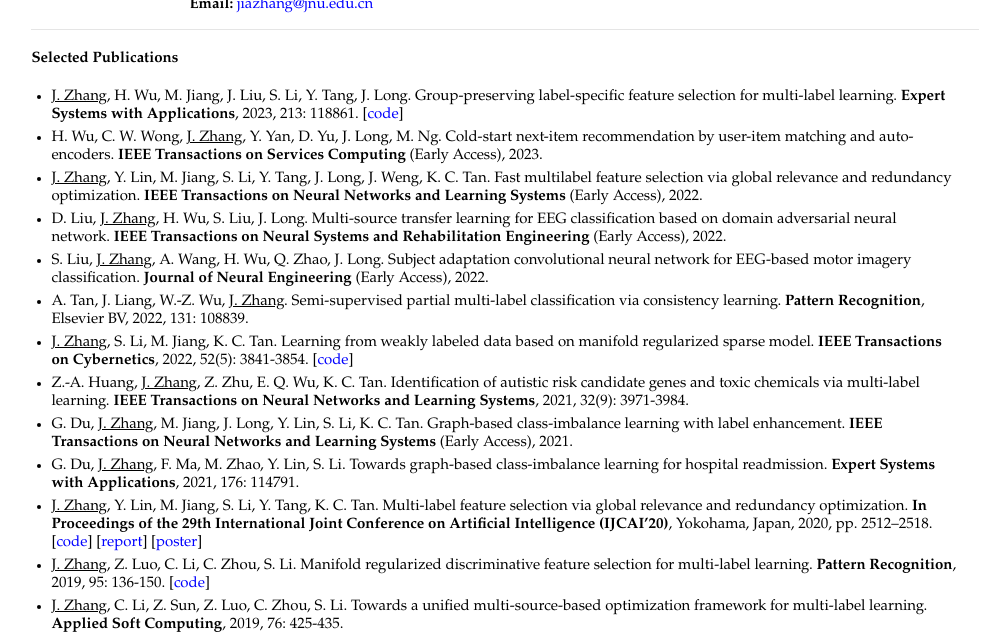
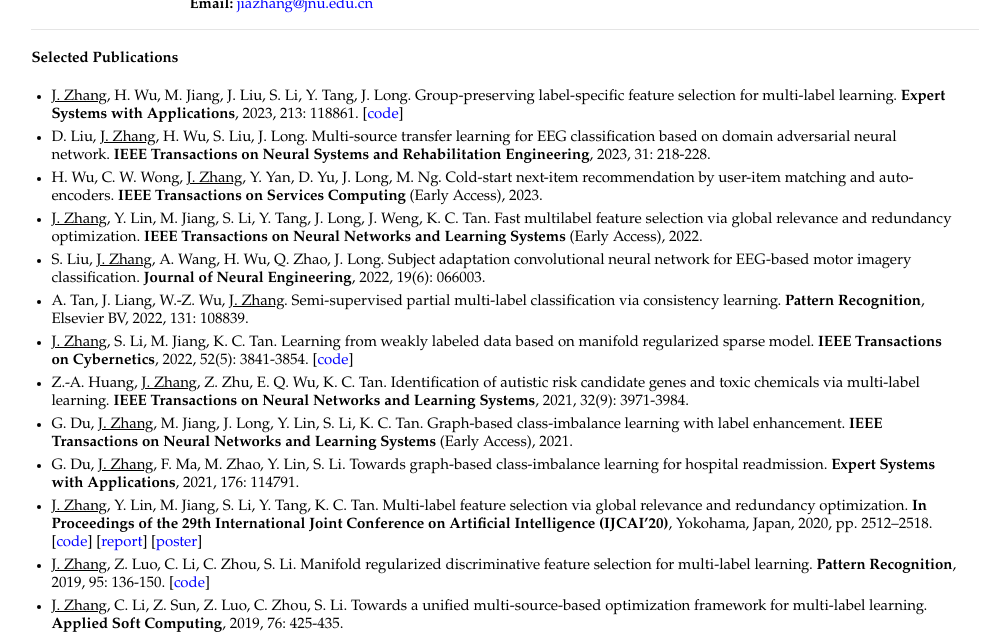
Before and after one commit to jiazhang-ml/jiazhang-ml.github.io, a Jekyll site: the page built from index.md, in a window 1280 px wide and 900 px high, cut to the strip 267-900 px from the top of the window. Shown: the whole strip, without its empty margins (135-1122 px from the left). Built offline with Jekyll 4.4.1, drawn with Linux system fonts in a browser that asks for light colours.

Commit message:
Update index.md

```diff
--- a/index.md
+++ b/index.md
@@ -17,10 +17,10 @@ layout: default
 #### Selected Publications
 
 * <u>J. Zhang</u>, H. Wu, M. Jiang, J. Liu, S. Li, Y. Tang, J. Long. Group-preserving label-specific feature selection for multi-label learning. **Expert Systems with Applications**, 2023, 213: 118861. [[code](https://codeocean.com/capsule/1281687/tree/v1)]
+* D. Liu, <u>J. Zhang</u>, H. Wu, S. Liu, J. Long. Multi-source transfer learning for EEG classification based on domain adversarial neural network. **IEEE Transactions on Neural Systems and Rehabilitation Engineering**, 2023, 31: 218-228.
 * H. Wu, C. W. Wong, <u>J. Zhang</u>, Y. Yan, D. Yu, J. Long, M. Ng. Cold-start next-item recommendation by user-item matching and auto-encoders. **IEEE Transactions on Services Computing** (Early Access), 2023.
 * <u>J. Zhang</u>, Y. Lin, M. Jiang, S. Li, Y. Tang, J. Long, J. Weng, K. C. Tan. Fast multilabel feature selection via global relevance and redundancy optimization. **IEEE Transactions on Neural Networks and Learning Systems** (Early Access), 2022.
-* D. Liu, <u>J. Zhang</u>, H. Wu, S. Liu, J. Long. Multi-source transfer learning for EEG classification based on domain adversarial neural network. **IEEE Transactions on Neural Systems and Rehabilitation Engineering** (Early Access), 2022.
-* S. Liu, <u>J. Zhang</u>, A. Wang, H. Wu,  Q. Zhao, J. Long. Subject adaptation convolutional neural network for EEG-based motor imagery classification. **Journal of Neural Engineering** (Early Access), 2022.
+* S. Liu, <u>J. Zhang</u>, A. Wang, H. Wu,  Q. Zhao, J. Long. Subject adaptation convolutional neural network for EEG-based motor imagery classification. **Journal of Neural Engineering**, 2022, 19(6): 066003.
 * A. Tan, J. Liang, W.-Z. Wu, <u>J. Zhang</u>. Semi-supervised partial multi-label classification via consistency learning. **Pattern Recognition**, Elsevier BV, 2022, 131: 108839.
 * <u>J. Zhang</u>, S. Li, M. Jiang, K. C. Tan. Learning from weakly labeled data based on manifold regularized sparse model. **IEEE Transactions on Cybernetics**, 2022, 52(5): 3841-3854. [[code](MSWL-master.zip)]
 * Z.-A. Huang, <u>J. Zhang</u>, Z. Zhu, E. Q. Wu, K. C. Tan. Identification of autistic risk candidate genes and toxic chemicals via multi-label learning. **IEEE Transactions on Neural Networks and Learning Systems**, 2021, 32(9): 3971-3984.
@@ -48,6 +48,4 @@ layout: default
 * Journal Reviewer: [IEEE Transactions on Knowledge and Data Engineering](https://mc.manuscriptcentral.com/tkde-cs); [ACM Transactions on Knowledge Discovery from Data](https://mc.manuscriptcentral.com/tkdd); [IEEE Transactions on Evolutionary Computation](https://mc.manuscriptcentral.com/tevc-ieee); [IEEE Transactions on Cybernetics](https://mc.manuscriptcentral.com/cyb-ieee); [IEEE Transactions on Neural Networks and Learning Systems](https://mc.manuscriptcentral.com/tnnls); [IEEE Transactions on Emerging Topics in Computational Intelligence](https://mc.manuscriptcentral.com/tetci-ieee)；[Pattern Recognition](https://www.journals.elsevier.com/pattern-recognition/); [Information Sciences](https://www.journals.elsevier.com/information-sciences); [Knowledge-Based Systems](https://www.journals.elsevier.com/knowledge-based-systems); [Applied Intelligence](https://www.editorialmanager.com/apin/Default.aspx); Knowledge and Information Systems; Artificial Intelligence Review; Information Fusion
 * Program Committee: AAAI; IJCNN;
 
----
-
 <font color=silver>Last updated: May 2023. Copyright (c) 2023 Jia Zhang. All rights reserved.</font>
```
